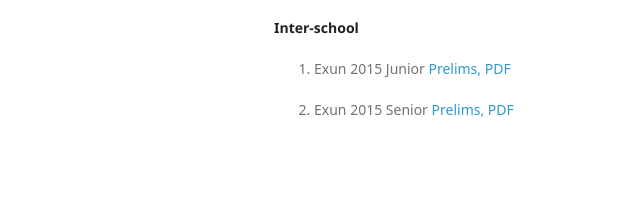
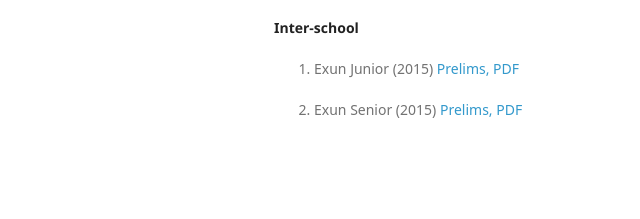
Before and after one commit to bharatkashyap/quizzes, a plain HTML site: page index.html in a window 1280 px wide. Shown: the part 371-590 px from the top of the page, 296-936 px from the left. Drawn offline with Linux system fonts and the light colour scheme; a web font is replaced by a local one.

```diff
--- a/index.html
+++ b/index.html
@@ -46,8 +46,8 @@
 <p><strong>Inter-school</strong>  </p>
 
 <ol>
-<li><p>Exun 2015 Junior <a href="https://drive.google.com/open?id=0B598asJ2lBwNbzhtYUh6ZUwzbTA">Prelims, PDF</a>  </p></li>
-<li><p>Exun 2015 Senior <a href="https://drive.google.com/open?id=0B598asJ2lBwNLThKaVFKYnlFbkk">Prelims, PDF</a>  </p></li>
+<li><p>Exun Junior (2015) <a href="https://drive.google.com/open?id=0B598asJ2lBwNbzhtYUh6ZUwzbTA">Prelims, PDF</a>  </p></li>
+<li><p>Exun Senior (2015) <a href="https://drive.google.com/open?id=0B598asJ2lBwNLThKaVFKYnlFbkk">Prelims, PDF</a>  </p></li>
 </ol>
       </section>
       <footer>
--- a/params.json
+++ b/params.json
@@ -1,6 +1,6 @@
 {
   "name": "Quiz Repo",
   "tagline": "Repository of all quizzes I have created/contributed to the creation of.",
-  "body": "## List of quizzes  \r\n**Intra-school**  \r\n\r\n*All links open in the same tab*  \r\n\r\n1. Economics/Business quiz (2013) [Prelims, PDF](https://drive.google.com/open?id=0B598asJ2lBwNRTRrN1B0UmY4bWM)  \r\n\r\n2. General quiz (2014) [Prelims, PDF](https://drive.google.com/open?id=0B598asJ2lBwNRTU2V21FVDJBcWs)  \r\n\r\n3. Exun e-Lite Junior (2015) [Prelims, PDF](https://drive.google.com/open?id=0B598asJ2lBwNdWwwZDU4eUdXTlU)  \r\n\r\n4. Exun e-Lite Junior (2015) [Finals, Interactive](https://bharatkashyap.github.io/eLite15JQF/index.html) \r\n\r\n5. Exun e-Lite Senior (2015) [Prelims, PDF](https://drive.google.com/open?id=0B598asJ2lBwNTkstMGxmb0RpU0k)  \r\n\r\n**Inter-school**  \r\n\r\n1. Exun 2015 Junior [Prelims, PDF](https://drive.google.com/open?id=0B598asJ2lBwNbzhtYUh6ZUwzbTA)  \r\n\r\n3. Exun 2015 Senior [Prelims, PDF](https://drive.google.com/open?id=0B598asJ2lBwNLThKaVFKYnlFbkk)  \r\n\r\n",
+  "body": "## List of quizzes  \r\n**Intra-school**  \r\n\r\n*All links open in the same tab*  \r\n\r\n1. Economics/Business quiz (2013) [Prelims, PDF](https://drive.google.com/open?id=0B598asJ2lBwNRTRrN1B0UmY4bWM)  \r\n\r\n2. General quiz (2014) [Prelims, PDF](https://drive.google.com/open?id=0B598asJ2lBwNRTU2V21FVDJBcWs)  \r\n\r\n3. Exun e-Lite Junior (2015) [Prelims, PDF](https://drive.google.com/open?id=0B598asJ2lBwNdWwwZDU4eUdXTlU)  \r\n\r\n4. Exun e-Lite Junior (2015) [Finals, Interactive](https://bharatkashyap.github.io/eLite15JQF/index.html) \r\n\r\n5. Exun e-Lite Senior (2015) [Prelims, PDF](https://drive.google.com/open?id=0B598asJ2lBwNTkstMGxmb0RpU0k)  \r\n\r\n**Inter-school**  \r\n\r\n1. Exun Junior (2015) [Prelims, PDF](https://drive.google.com/open?id=0B598asJ2lBwNbzhtYUh6ZUwzbTA)  \r\n\r\n3. Exun Senior (2015) [Prelims, PDF](https://drive.google.com/open?id=0B598asJ2lBwNLThKaVFKYnlFbkk)  \r\n\r\n",
   "note": "Don't delete this file! It's used internally to help with page regeneration."
 }
```
